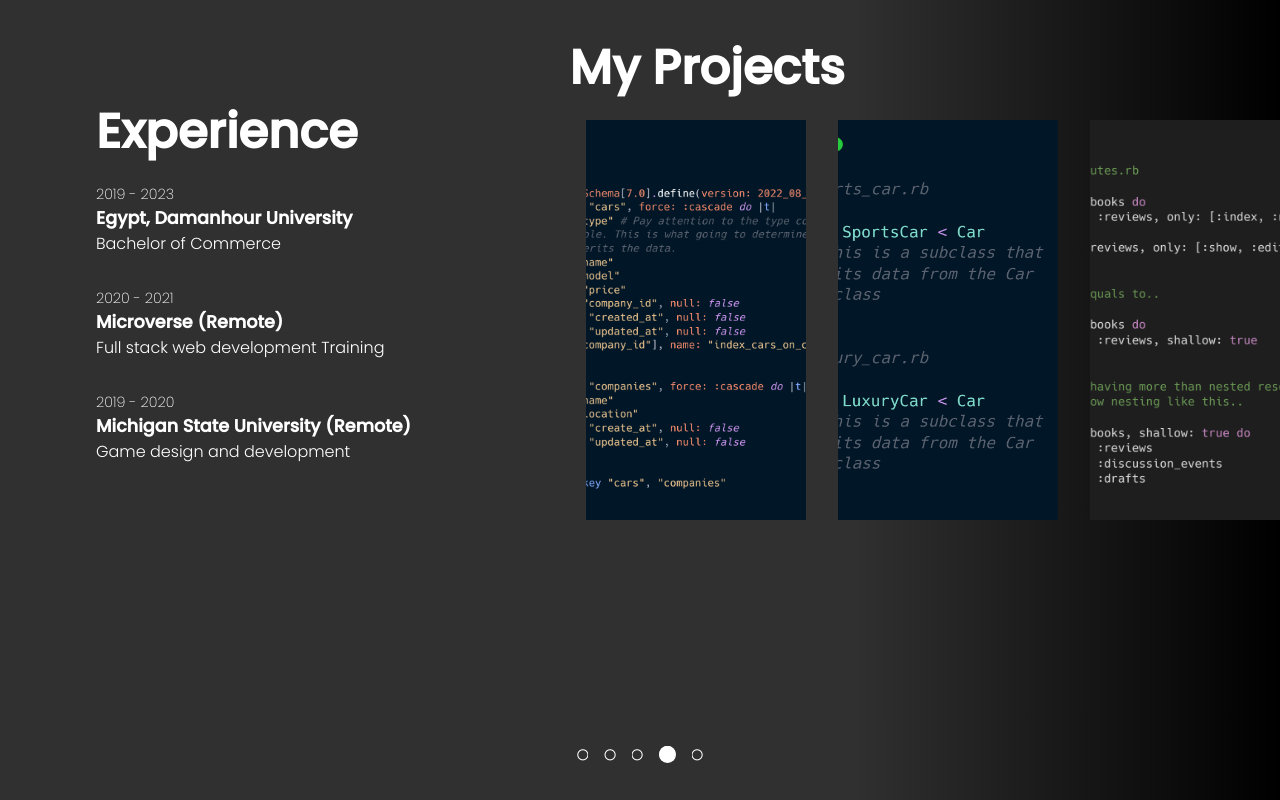
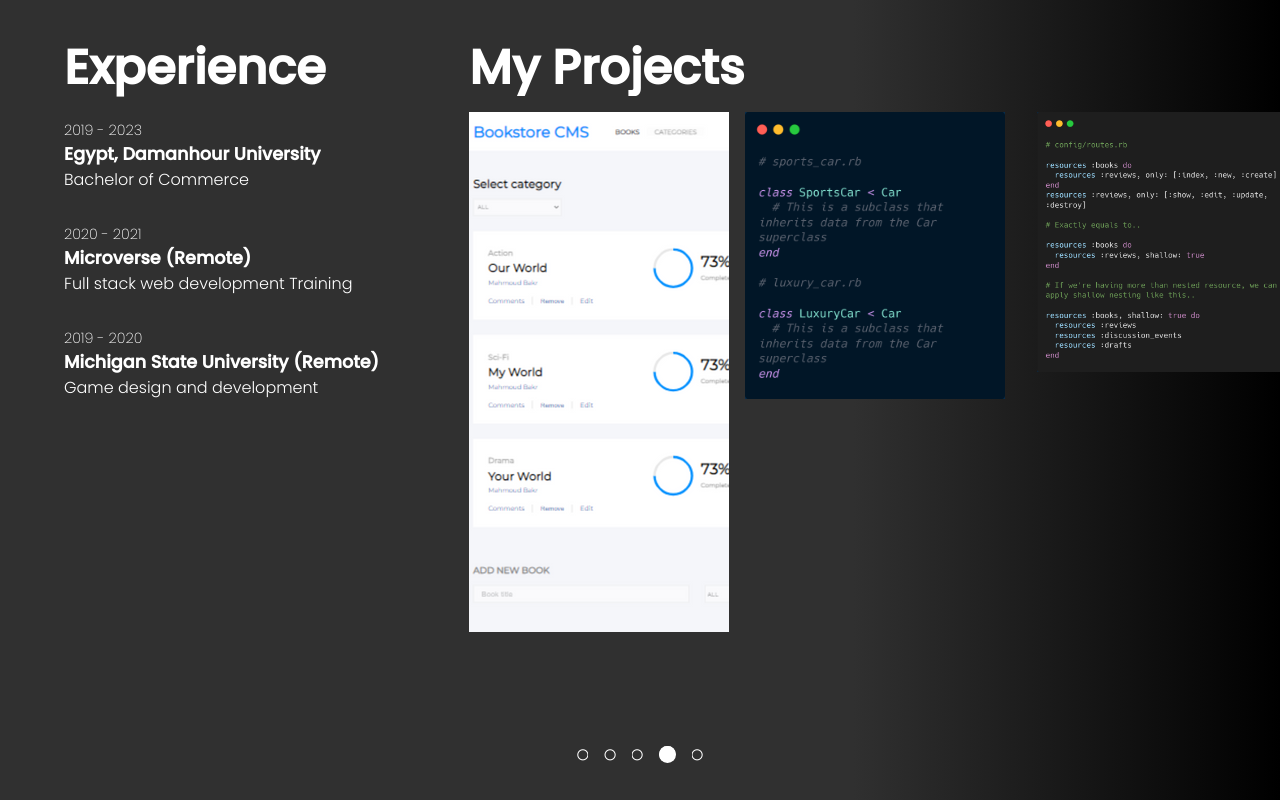
Before and after one commit to MahmoudBakr23/new-portfolio, a React (Create React App) app: page /mywork in a window 1280 px wide. Built offline with nearby package versions, Linux system fonts and the light colour scheme.

Commit message:
Modifying images size of the work section

```diff
--- a/src/Components/Education.js
+++ b/src/Components/Education.js
@@ -8,7 +8,7 @@ const Education = () => {
     return(
         <div>
             <Container right>
-            <EducationWrapper flex={"center"}>
+            <EducationWrapper flex={"center"} margin={"6rem 0 0 6rem"}>
                 <Heading>EDUCATION</Heading>
                 <EducationItem>
                     <Time>2019 - 2023</Time>
--- a/src/Components/Experience.js
+++ b/src/Components/Experience.js
@@ -37,7 +37,7 @@ const Experience = () => {
     return(
         <div>
             <Container>
-                <EducationWrapper flex={"start"}>
+                <EducationWrapper flex={"start"} margin={"2rem 0 0 4rem"}>
                     <Heading>Experience</Heading>
                     <EducationItem>
                         <Time>2019 - 2023</Time>
@@ -58,17 +58,32 @@ const Experience = () => {
                 <WorkWrapper>
                     <Heading>My Projects</Heading>
                     <ProjectWrapper>
-                        <Project img={`url(${test1})`} className={"one"} onMouseEnter={handleHiddenDiv1} onMouseLeave={handleVisibleDiv1}>
+                        <Project img={`url(${test1})`}
+                                 className={"one"}
+                                 onMouseEnter={handleHiddenDiv1}
+                                 onMouseLeave={handleVisibleDiv1}
+                                 margin={"0rem"}
+                        >
                             <ProjectDetails project={"I am project 1"}
-                                        />
+                            />
                         </Project>
-                        <Project img={`url(${test2})`} className={"two"} onMouseEnter={handleHiddenDiv2} onMouseLeave={handleVisibleDiv2}>
+                        <Project img={`url(${test2})`}
+                                 className={"two"}
+                                 onMouseEnter={handleHiddenDiv2}
+                                 onMouseLeave={handleVisibleDiv2}
+                                 margin={"1rem"}
+                        >
                             <ProjectDetails project={"I am project 2"}
-                                        />
+                            />
                         </Project>
-                        <Project img={`url(${test3})`} className={"three"} onMouseEnter={handleHiddenDiv3} onMouseLeave={handleVisibleDiv3}>
+                        <Project img={`url(${test3})`}
+                                 className={"three"}
+                                 onMouseEnter={handleHiddenDiv3}
+                                 onMouseLeave={handleVisibleDiv3}
+                                 margin={"1rem"}
+                        >
                             <ProjectDetails project={"I am project 3"}
-                                        />
+                            />
                         </Project>
                     </ProjectWrapper>
                 </WorkWrapper>
--- a/src/Components/Styles/Education.styled.js
+++ b/src/Components/Styles/Education.styled.js
@@ -6,8 +6,7 @@ const EducationWrapper = styled.div`
     flex-direction: column;
     align-items: flex-start;
     width: 100%;
-    margin-left: 6rem;
-    margin-top: 6rem;
+    margin: ${props => props.margin};
 `
 
 const EducationItem = styled.div`
--- a/src/Components/Styles/Experience.styled.js
+++ b/src/Components/Styles/Experience.styled.js
@@ -4,7 +4,7 @@ const WorkWrapper = styled.div`
     display: flex;
     flex-direction: column;
     justify-content: flex-start;
-    width: 150%;
+    width: 200%;
     margin-top: 2rem;
 `
 
@@ -13,15 +13,17 @@ const ProjectWrapper = styled.div`
     justify-content: space-evenly;
     align-items: center;
     align-self: flex-start;
+    height: 100%;
+    padding-top: 1rem;
 `
 
 const Project = styled.div`
     background-image: ${props => props.img};
-    width: 220px;
-    height: 400px;
-    background-size: cover;
-    background-position: center center;
-    margin: 1rem;
+    width: 260px;
+    height: 100%;
+    background-size: contain;
+    background-repeat: no-repeat;
+    margin: ${props => props.margin};
 `
 
 const PropjectDetailsCont = styled.div`
```
Also changed, not shown: src/test1.png.
